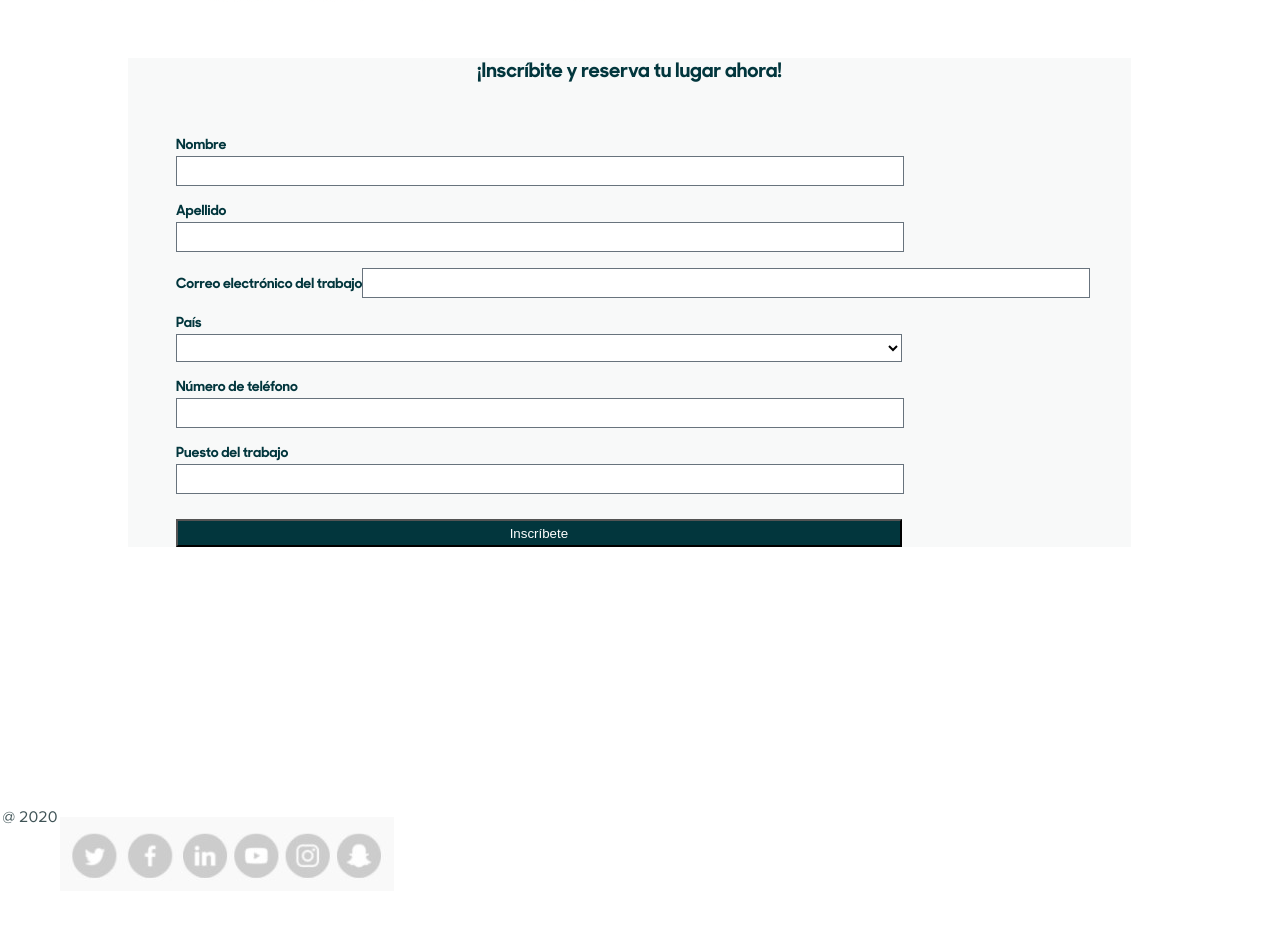
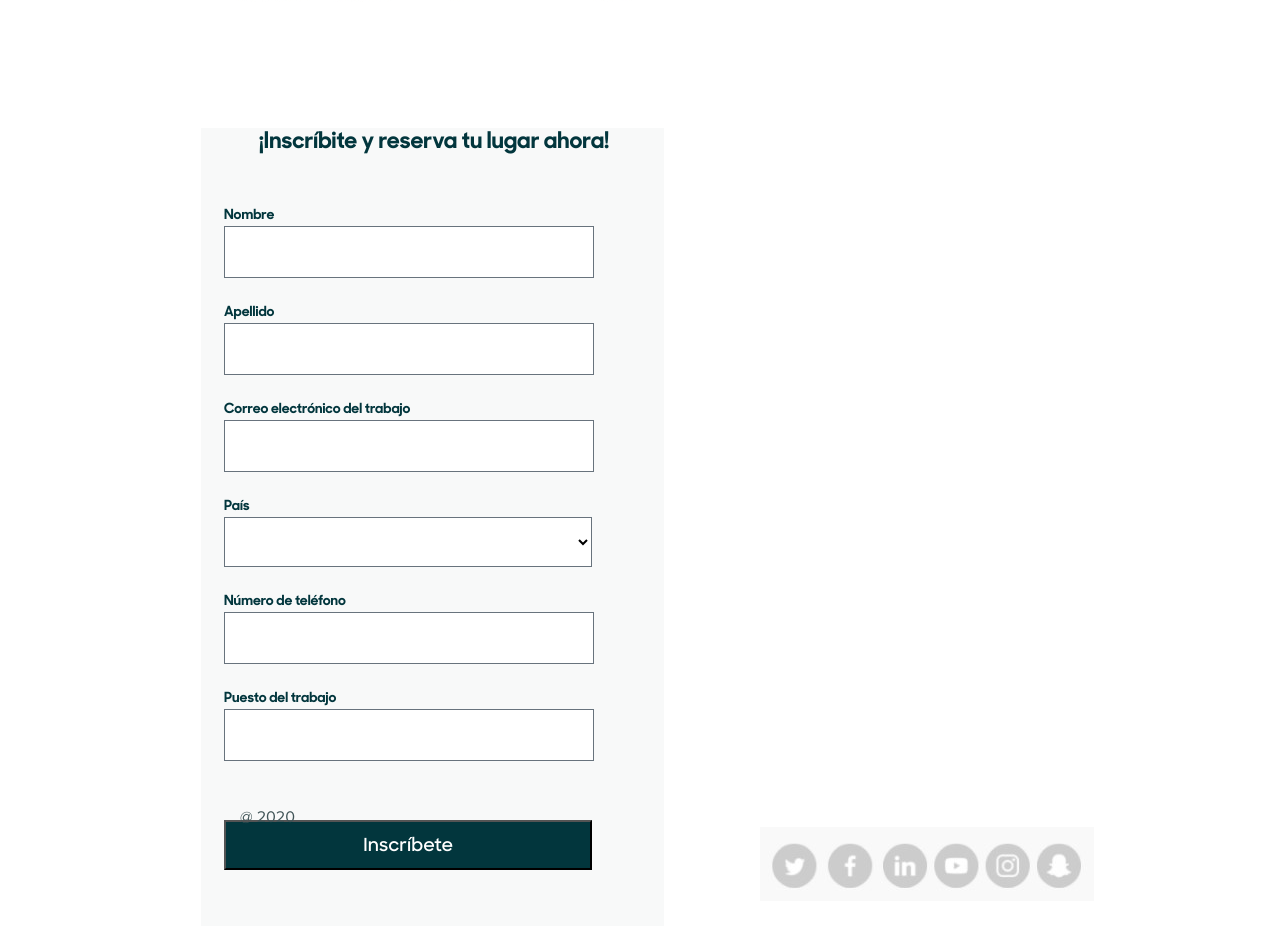
Before and after one commit to JuanFernandez87/test_the8agency, an Angular app in the folder virtual-invitation/: page / in a window 1280 px wide. Shown: the part 1340-2266 px from the top of the page. Built offline with nearby package versions, Linux system fonts and the light colour scheme.

Commit message:
corrections in form validation

```diff
--- a/virtual-invitation/src/app/components/aside/aside.component.css
+++ b/virtual-invitation/src/app/components/aside/aside.component.css
@@ -150,7 +150,7 @@
 }
 .column-left{
     margin-top: 0px;
-    margin-left: 100px;
+    margin-left: 10%;
 }
 .logos{
     margin-top: 73px;
--- a/virtual-invitation/src/app/components/footer/footer.component.css
+++ b/virtual-invitation/src/app/components/footer/footer.component.css
@@ -10,7 +10,6 @@
 .sub{
     display: flex;
     flex-wrap: wrap;
-    margin-top: 24px;
 }
 .año{
     font-family: ProximaNova-Regular;
@@ -22,15 +21,18 @@
     width: 60px;
 }
 
-@media screen and (min-width:1294px) and (max-width:2400px){
+@media screen and (min-width:920px) and (max-width:2400px){
 .año{
-    margin-left: 475px;
+    margin-left: 240px;
 }
 .logos{
     margin-left: 760px;
 }
+.sub{
+    margin-top: 24px;
 }
-@media screen and (min-width:480px) and (max-width:1294px){
+}
+@media screen and (min-width:480px) and (max-width:920px){
 .sub{
     display: flex;
     flex-wrap: wrap;
@@ -45,6 +47,10 @@
 .logos{
     margin-left: 0px;
     margin-top: 10px;
+}
+.logos-footer{
+    width: 100%;
+    margin-left: 0px;
 }
 }
 
--- a/virtual-invitation/src/app/components/footer/footer.component.html
+++ b/virtual-invitation/src/app/components/footer/footer.component.html
@@ -1,4 +1,4 @@
-<body class="body">
+
     <div class="container">
         <div class="sub">
             <div class="año">
@@ -9,4 +9,3 @@
             </div>
         </div>
     </div>
-</body>
--- a/virtual-invitation/src/app/components/form/form.component.css
+++ b/virtual-invitation/src/app/components/form/form.component.css
@@ -1,7 +1,11 @@
 .contenedor{
     background: #F8F9F9;
 }
-
+.error{
+    color: tomato;
+    font-size: 15px;
+    margin-top: 5px;
+}
 .title h1{
     font-family: SharpSansNo1-Bold;
     color: #02363D;
@@ -29,15 +33,17 @@
     background: #02363D;
 }
 
-@media screen and (min-width:1294px) and (max-width:2400px){
+@media screen and (min-width:920px) and (max-width:2400px){
 .contenedor{
-    min-height: 822px;
+    min-height: 800px;
     max-width: 463px;
     margin-left: 101px;
 }
 
 .inscription-form{
     margin-top: 82px;
+    margin-left: -25px;
+    margin-right: 20px;
 }
 
 .title h1{
@@ -72,9 +78,9 @@
 }
 }
 
-@media screen and (min-width:480px) and (max-width:1294px){
+@media screen and (min-width:480px) and (max-width:920px){
     .contenedor{
-        width: 85%;
+        width: 48%;
         margin-left: 28px;
     }
 
@@ -99,13 +105,13 @@
         height: 19px;
     }
     .box{
-        width: 76%;
+        width: 88%;
         height: 28px;
         margin-top: 1px;
     }
 
     .submit{
-        width: 76%;
+        width: 88%;
         height: 28px;
         margin-top: 10px;
     }
--- a/virtual-invitation/src/app/components/form/form.component.html
+++ b/virtual-invitation/src/app/components/form/form.component.html
@@ -1,42 +1,83 @@
-<body>
+
     <div class="contenedor">
         <form [formGroup]="form" (ngSubmit)="onSubmit()" class="inscription-form" method="post">
-            <div class="title">
+        <div style="margin-top: 10px;">
+            <div class="title" style="margin-top: 10px;">
                 <h1>¡Inscríbite y reserva tu lugar ahora!</h1>
             </div>
 
             <div class="field" style="margin-top: 48px;">
                 <label class="field_name">Nombre</label><br>
                 <input class="box" type="text" formControlName="name">
+                <div class="error" *ngIf="form.controls['name'].errors?.['required'] && form.controls['name'].touched">
+                    El campo nombre es requerido
+                </div>
+
+                <div class="error" *ngIf="form.controls['name'].errors?.['minlength'] && form.controls['name'].touched">
+                    El campo debe tener al menos 3 caracteres
+                </div>
             </div>
 
             <div class="field">
                 <label class="field_name">Apellido</label><br>
                 <input class="box" type="text" formControlName="last_name">
+                <div class="error" *ngIf="form.controls['last_name'].errors?.['required'] && form.controls['last_name'].touched">
+                    El campo Apellido es requerido
+                </div>
+
+                <div class="error" *ngIf="form.controls['last_name'].errors?.['minlength'] && form.controls['last_name'].touched">
+                    El campo debe tener al menos 3 caracteres
+                </div>
             </div>
 
             <div class="field">
-                <label class="field_name">Correo electrónico del trabajo</label>
+                <label class="field_name">Correo electrónico del trabajo</label><br>
                 <input class="box" type="text" formControlName="email">
+                <div class="error" *ngIf="form.controls['email'].errors?.['required'] && form.controls['email'].touched">
+                    El campo correo electrónico es requerido
+                </div>
             </div>
 
             <div class="field">
                 <label class="field_name">País</label><br>
-                <select class="box" formControlName="country">
-                    <option value="Argentina">Argentina</option>
-                    <option value="Brasil" selected>Brasil</option>
+                <select class="box" formControlName="country" required>
+                    <option selected value="Argentina">Argentina</option>
+                    <option value="Bolivia">Bolivia</option>
+                    <option value="Brasil">Brasil</option>
+                    <option value="Chile">Chile</option>
+                    <option value="Colombia">Colombia</option>
+                    <option value="Ecuador">Ecuador</option>
+                    <option value="Paraguay">Paraguay</option>
                     <option value="Perú">Perú</option>
+                    <option value="Uruguay">Uruguay</option>
+                    <option value="Otro">Otro</option>
                   </select>
+                  <div class="error" *ngIf="form.controls['country'].errors?.['required'] && form.controls['country'].touched">
+                    El campo país es requerido
+                </div>
             </div>
 
             <div class="field">
                 <label class="field_name">Número de teléfono</label><br>
                 <input class="box" type="phone" formControlName="phone">
+                <div class="error" *ngIf="form.controls['phone'].errors?.['required'] && form.controls['phone'].touched">
+                    El campo número de teléfono es requerido
+                </div>
+                <div class="error" *ngIf="form.controls['phone'].errors?.['pattern'] && form.controls['phone'].touched">
+                    El campo debe tener solo números
+                </div>
             </div>
 
             <div class="field">
                 <label class="field_name">Puesto del trabajo</label><br>
                 <input class="box" type="text" formControlName="job">
+                <div class="error" *ngIf="form.controls['job'].errors?.['required'] && form.controls['job'].touched">
+                    El campo puesto de trabajo es requerido
+                </div>
+
+                <div class="error" *ngIf="form.controls['job'].errors?.['minlength'] && form.controls['job'].touched">
+                    El campo debe tener al menos 3 caracteres
+                </div>
             </div>
 
             <div class="field">
@@ -44,6 +85,6 @@
                     Inscríbete
                 </button>
             </div>
+        </div>
         </form>
     </div>
-</body>
--- a/virtual-invitation/src/app/components/form/form.component.ts
+++ b/virtual-invitation/src/app/components/form/form.component.ts
@@ -36,7 +36,8 @@ export class FormComponent implements OnInit {
         Validators.required
       ]),
       phone: new FormControl(null, [
-        Validators.required
+        Validators.required,
+        Validators.pattern('[- +()0-9]{10,}')
       ]),
       job: new FormControl(null, [
         Validators.required,
--- a/virtual-invitation/src/app/models/Inscription.ts
+++ b/virtual-invitation/src/app/models/Inscription.ts
@@ -4,10 +4,10 @@ export class Inscription {
     last_name: string;
     email: string;
     country: string;
-    phone: number;
+    phone: string;
     job: string;
 
-    constructor(name:string, last_name:string, email:string, country:string, phone:number, job:string) {
+    constructor(name:string, last_name:string, email:string, country:string, phone:string, job:string) {
         this.name = name;
         this.last_name = last_name;
         this.email = email;
```
